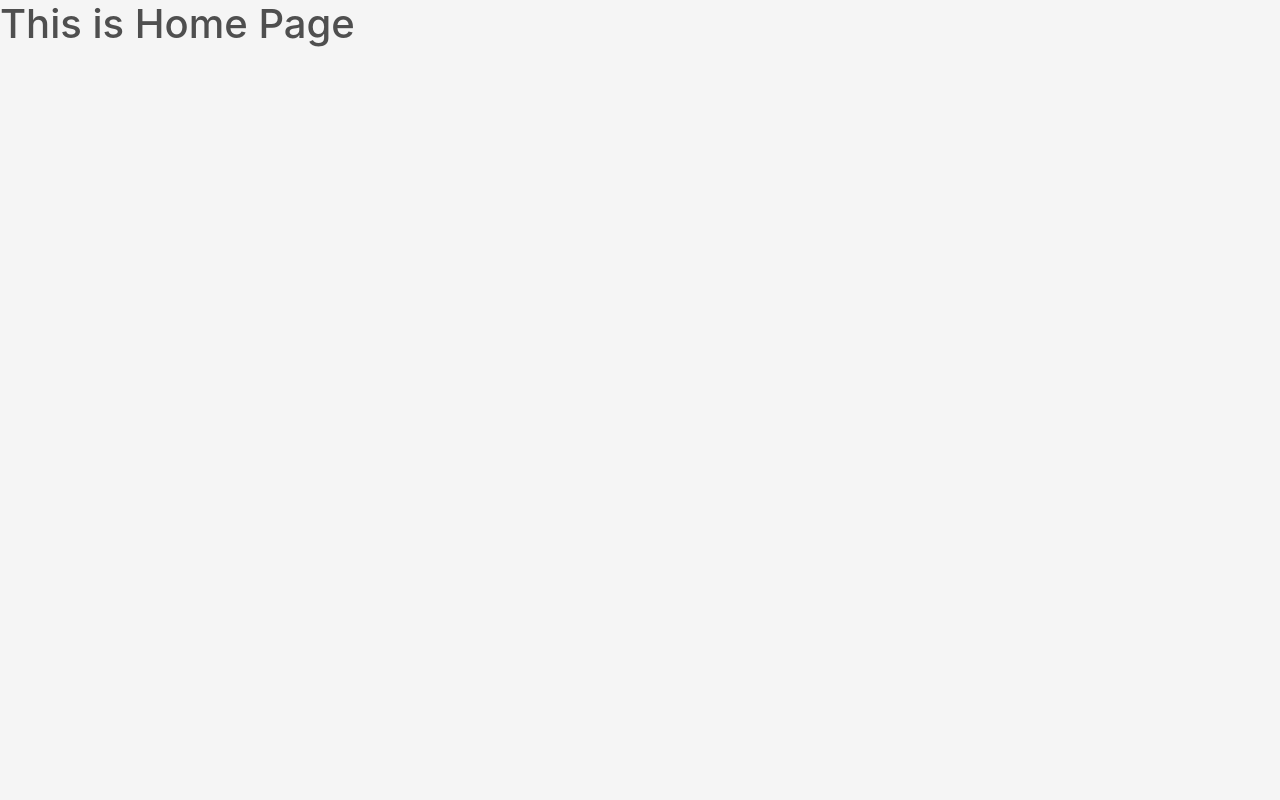
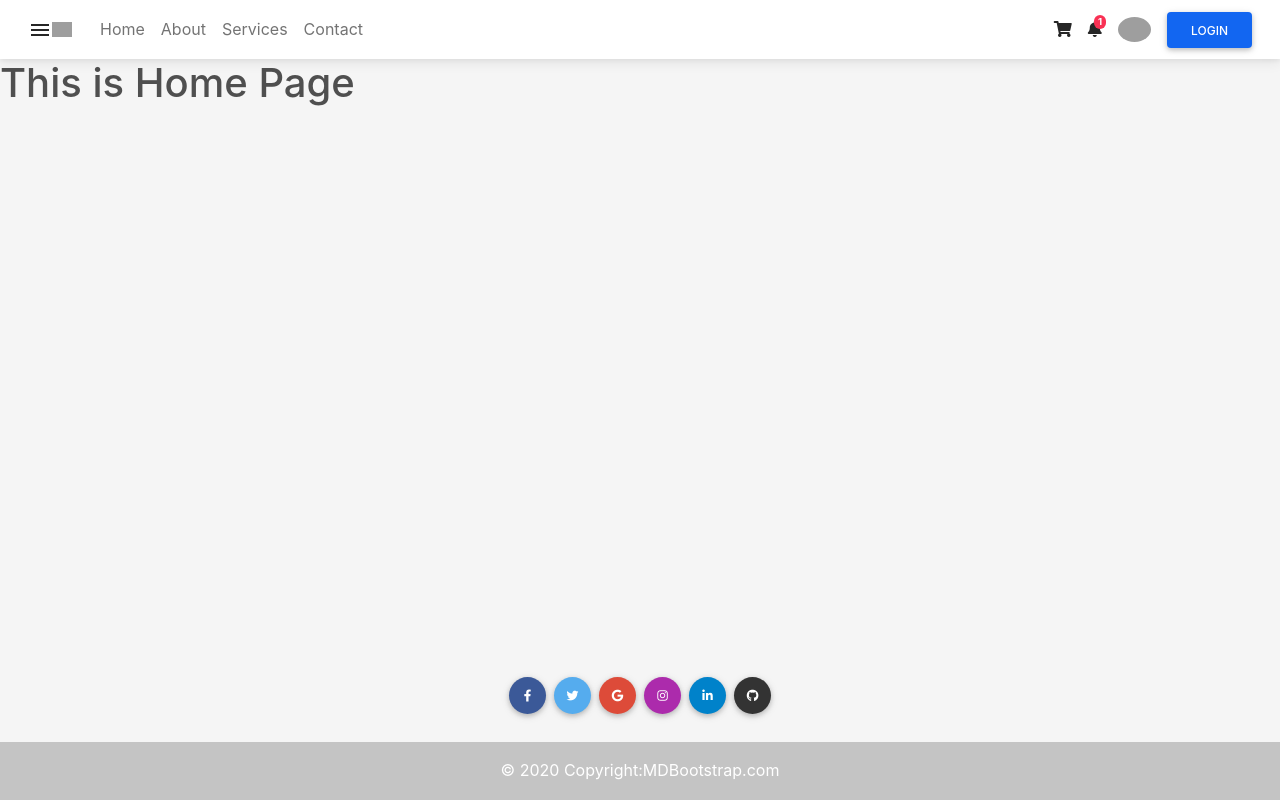
Before and after one commit to Mahbub-Hasan1/reusable-dashboard, a React (Create React App) app: page /home in a window 1280 px wide. Built offline with nearby package versions, Linux system fonts and the light colour scheme; grey boxes are pictures that could not be loaded.

Commit message:
Home Page @Mahbub-Hasan1

```diff
--- a/src/App.js
+++ b/src/App.js
@@ -1,11 +1,17 @@
-import React from 'react';
+import React, { createContext } from 'react';
 import { BrowserRouter, Redirect, Switch } from 'react-router-dom';
 import './Assets/Styles/SCSS/main.css';
+import Footer from './Components/ShareComponents/Footer';
 import routes from './Routes/routes';
 import RouteWithSubRoutes from './Routes/RouteWithSubRoutes';
 
+export const AppContext = createContext();
+
 function App() {
+    const [open, setOpen] = React.useState(true);
+
     return (
+        <AppContext.Provider value={{ open, setOpen }}>
             <BrowserRouter>
                 <Switch>
                     <Redirect exact from='/' to='/home' />
@@ -13,7 +19,9 @@ function App() {
                         <RouteWithSubRoutes key={i} {...route} />
                     ))}
                 </Switch>
+                <Footer />
             </BrowserRouter>
+        </AppContext.Provider>
     );
 }
 
--- a/src/Assets/Styles/SCSS/layout/_navbar.scss
+++ b/src/Assets/Styles/SCSS/layout/_navbar.scss
@@ -1,7 +1,7 @@
 @import "../utilities/variables";
 
 .bg-navbar {
-  background: $Navbar-bgColor;
+  background: $white;
 }
 
 @media (max-width: 991px) {
--- a/src/Assets/Styles/SCSS/main.css
+++ b/src/Assets/Styles/SCSS/main.css
@@ -34,12 +34,6 @@ a {
   background: #f5f5f5;
 }
 
-.route_sidebar h3 {
-  font-weight: 900;
-  color: #ffa900;
-  text-transform: uppercase;
-}
-
 footer {
   position: absolute;
   bottom: 0;
@@ -52,7 +46,7 @@ footer {
 }
 
 .bg-navbar {
-  background: #f5f5f5;
+  background: white;
 }
 
 @media (max-width: 991px) {
--- a/src/Assets/Styles/SCSS/pages/_home.scss
+++ b/src/Assets/Styles/SCSS/pages/_home.scss
@@ -0,0 +1,2 @@
+.homePage {
+}
--- a/src/Assets/Styles/SCSS/utilities/_variables.scss
+++ b/src/Assets/Styles/SCSS/utilities/_variables.scss
@@ -13,7 +13,6 @@ $silver: #c5c9c7;
 $white: white;
 
 // background color
-$Navbar-bgColor: $light;
 $main-bgColor: $light;
 $bg-footer: rgba(0, 0, 0, 0.2);
 
--- a/src/Components/Dashboard/Dashboard.js
+++ b/src/Components/Dashboard/Dashboard.js
@@ -10,6 +10,7 @@ import ChevronRightIcon from '@material-ui/icons/ChevronRight';
 import clsx from 'clsx';
 import React from 'react';
 import { Switch } from 'react-router-dom';
+import { AppContext } from '../../App';
 import RouteWithSubRoutes from '../../Routes/RouteWithSubRoutes';
 import Navbar from '../ShareComponents/Navbar';
 import Sidebar from '../ShareComponents/Sidebar';
@@ -77,7 +78,7 @@ const useStyles = makeStyles((theme) => ({
 const Layout = ({ routes }) => {
     const classes = useStyles();
     const theme = useTheme();
-    const [open, setOpen] = React.useState(true);
+    const {open, setOpen} = React.useContext(AppContext);
 
     return (
         <div>
@@ -91,7 +92,7 @@ const Layout = ({ routes }) => {
                     })}
                 >
                     {/* Navbar/App bar ======================================== */}
-                    <Navbar open={open} setOpen={setOpen} />
+                    <Navbar/>
                 </AppBar>
 
                 {/* sidebar contents ============================================= */}
--- a/src/Components/Login/Login.js
+++ b/src/Components/Login/Login.js
@@ -2,10 +2,8 @@ import Container from '@material-ui/core/Container';
 import React from 'react';
 
 const Login = () => {
-    const dld = 9;
     return (
         <Container maxWidth="xl" className="login_area">
-
             {/* -- Pills navs -- */}
             <ul className="nav nav-pills nav-justified mb-3" id="ex1" role="tablist">
                 <li className="nav-item" role="presentation">
--- a/src/Components/ShareComponents/Navbar.js
+++ b/src/Components/ShareComponents/Navbar.js
@@ -1,8 +1,12 @@
 import MenuIcon from '@material-ui/icons/Menu';
 import React from 'react';
-import { Link } from "react-router-dom";
+import { Link } from 'react-router-dom';
+import { AppContext } from '../../App';
 
-const Navbar = ({ setOpen, open }) => (
+const Navbar = () => {
+    const { setOpen, open } = React.useContext(AppContext);
+
+    return (
         <nav className="navbar navbar-expand-lg navbar-light bg-navbar">
             <div className="container-fluid">
                 <button className="navbar-toggler" type="button" onClick={() => setOpen(!open)}>
@@ -25,22 +29,22 @@ const Navbar = ({ setOpen, open }) => (
 
                     <ul className="navbar-nav me-auto mb-2 mb-lg-0">
                         <li className="nav-item">
-                        <a className="nav-link" href="/dashboard">
+                            <a className="nav-link" href="/">
                                 Home
                             </a>
                         </li>
                         <li className="nav-item">
-                        <a className="nav-link" href="/about">
+                            <a className="nav-link" href="/dashboard/about">
                                 About
                             </a>
                         </li>
                         <li className="nav-item">
-                        <a className="nav-link" href="/services">
+                            <a className="nav-link" href="/dashboard/services">
                                 Services
                             </a>
                         </li>
                         <li className="nav-item">
-                        <a className="nav-link" href="/contactInfo">
+                            <a className="nav-link" href="/dashboard/contactInfo">
                                 Contact
                             </a>
                         </li>
@@ -48,7 +52,6 @@ const Navbar = ({ setOpen, open }) => (
                 </div>
 
                 <div className="d-flex align-items-center">
-
                     <a className="text-reset me-3" href="/">
                         <i className="fas fa-shopping-cart icons-color" />
                     </a>
@@ -120,7 +123,9 @@ const Navbar = ({ setOpen, open }) => (
                             </a>
                         </li>
                     </ul>
-                <Link to="/login"><button className="btn btn-primary">Login</button></Link>
+                    <Link to="/login">
+                        <button className="btn btn-primary">Login</button>
+                    </Link>
                 </div>
 
                 <button
@@ -137,5 +142,5 @@ const Navbar = ({ setOpen, open }) => (
             </div>
         </nav>
     );
-
+};
 export default Navbar;
--- a/src/Components/ShareComponents/Sidebar.js
+++ b/src/Components/ShareComponents/Sidebar.js
@@ -22,7 +22,7 @@ const Sidebar = () => (
                     <h6 className="mb-0">Home</h6>
                 </ListItem>
             </Link>
-            <Link to="/about">
+            <Link to="/dashboard/about">
                 <ListItem button>
                     <ListItemIcon>
                         <InfoIcon />
@@ -30,7 +30,7 @@ const Sidebar = () => (
                     <h6 className="mb-0">About</h6>
                 </ListItem>
             </Link>
-            <Link to="/services">
+            <Link to="/dashboard/services">
                 <ListItem button>
                     <ListItemIcon>
                         <RoomServiceIcon />
@@ -38,7 +38,7 @@ const Sidebar = () => (
                     <h6 className="mb-0">Service</h6>
                 </ListItem>
             </Link>
-            <Link to="/contactInfo">
+            <Link to="/dashboard/contactInfo">
                 <ListItem button>
                     <ListItemIcon>
                         <ContactsIcon />
--- a/src/Pages/HomePage.js
+++ b/src/Pages/HomePage.js
@@ -1,8 +1,10 @@
 import React from 'react';
+import Navbar from '../Components/ShareComponents/Navbar';
 
 const HomePage = () => {
     return (
-        <div>
+        <div className="homePage">
+            <Navbar/>
             <h1>This is Home Page</h1>
         </div>
     );
```
Also changed, not shown: src/Assets/Styles/SCSS/layout/_layout.scss (+0 -7 lines), src/Assets/Images/homePageBg.png (added), 1 other file (tests, documents, lock files or other folders). Lines whose indentation alone changed are shown as unchanged.
